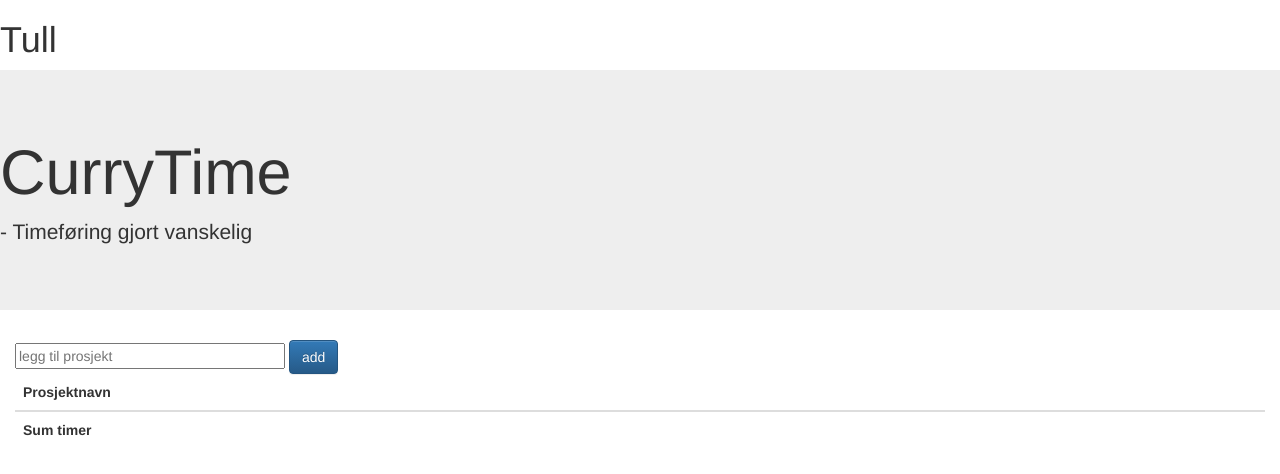
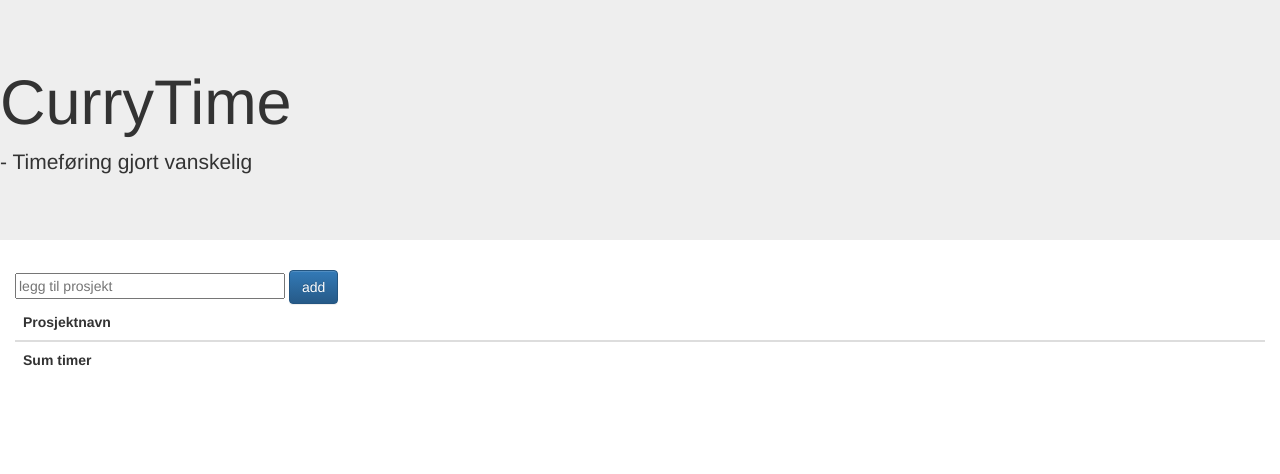
Before and after one commit to oven/git-fagkveld, a plain HTML site: page index.html in a window 1280 px wide. Drawn offline with nearby package versions, Linux system fonts and the light colour scheme.

Commit message:
Fjernet tull

```diff
--- a/index.html
+++ b/index.html
@@ -11,7 +11,6 @@
 	<script src="controller.js"></script>
 </head>
 <body>
-	<h1>Tull</h1>
 	<div class="jumbotron">
 		<h1>CurryTime</h1>
 		<p>- Timeføring gjort vanskelig</p>
```
